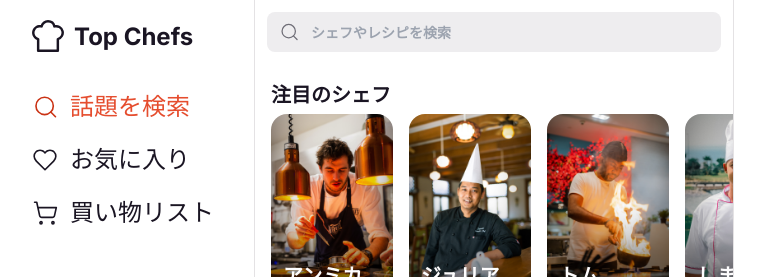
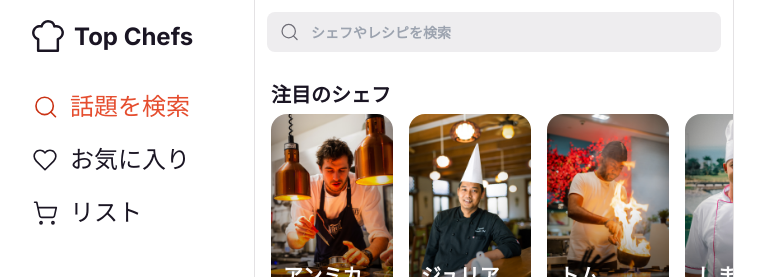
Before and after one commit to qin-team-recipe/01-frontend, a Next.js app: page / in a window 1280 px wide. Shown: the top 277 px of the page, without its empty margins (267-1032 px from the left). Built offline with nearby package versions, Linux system fonts and the light colour scheme.

Commit message:
sideコンポーネント作成途中

```diff
--- a/src/app/layout.module.scss
+++ b/src/app/layout.module.scss
@@ -38,11 +38,13 @@ $layout-gap: 20px;
   }
 }
 
+// TODO:　CSS調整
 .layout-side {
   position: fixed;
   bottom: 0;
   left: 0;
   z-index: 999;
+  display: none;
   width: 100%;
   background-color: #fff;
   filter: drop-shadow(0px -2px 4px rgba(0, 0, 0, 0.12));
--- a/src/app/layout.tsx
+++ b/src/app/layout.tsx
@@ -5,7 +5,7 @@ import { Inter } from "next/font/google";
 import Image from "next/image";
 import Link from "next/link";
 
-import { Footer } from "@/components/Footer";
+import { Side } from "@/components/Side";
 
 import styles from "./layout.module.scss";
 
@@ -28,7 +28,7 @@ export default function RootLayout({
                   Top Chefs
                 </Link>
               </h1>
-              <Footer />
+              <Side />
             </div>
           </div>
           <div className={styles["layout-page"]}>{children}</div>
--- /dev/null
+++ b/src/components/Side/Side.module.scss
@@ -0,0 +1,47 @@
+@import "@/styles/mixin";
+
+.site-list {
+  display: flex;
+  flex-direction: column;
+  gap: 24px;
+}
+
+%site-link {
+  display: flex;
+  flex-direction: row;
+  gap: 12px;
+  align-items: center;
+  font-size: 24px;
+  line-height: 29px;
+  color: #1a1523;
+
+  @include hover-active {
+    opacity: 0.7;
+  }
+}
+
+.site-link {
+  @extend %site-link;
+}
+
+.site-link-active {
+  @extend %site-link;
+  color: #e54d2e;
+}
+
+.site-link-icon {
+  display: block;
+  width: 26px;
+  height: 26px;
+
+  svg {
+    display: block;
+    width: 100%;
+    height: 100%;
+    stroke: #1a1523;
+
+    .site-link-active & {
+      stroke: #ca3214;
+    }
+  }
+}
--- /dev/null
+++ b/src/components/Side/Side.tsx
@@ -0,0 +1,65 @@
+"use client";
+
+import Link from "next/link";
+import { usePathname } from "next/navigation";
+
+import { IconCart, IconHeart, IconSearch } from "../Icon";
+import styles from "./Side.module.scss";
+
+export const Side = () => {
+  const pagePath = usePathname();
+
+  return (
+    <nav>
+      <ul className={styles["site-list"]}>
+        <li>
+          <Link
+            href="/"
+            className={
+              pagePath === "/"
+                ? styles["site-link-active"]
+                : styles["site-link"]
+            }
+          >
+            <span className={styles["site-link-icon"]}>
+              <IconSearch color={pagePath === "/" ? "#CA3214" : "#6F6E77"} />
+            </span>
+            <span className={styles["site-link-text"]}>話題を検索</span>
+          </Link>
+        </li>
+        <li>
+          <Link
+            href="/favorites"
+            className={
+              pagePath === "/favorites"
+                ? styles["site-link-active"]
+                : styles["site-link"]
+            }
+          >
+            <span className={styles["site-link-icon"]}>
+              <IconHeart
+                color={pagePath === "/favorites" ? "#CA3214" : "#6F6E77"}
+              />
+            </span>
+            <span className={styles["site-link-text"]}>お気に入り</span>
+          </Link>
+        </li>
+        <li>
+          <Link
+            href="/list"
+            className={
+              pagePath === "/list"
+                ? styles["site-link-active"]
+                : styles["site-link"]
+            }
+          >
+            <span className={styles["site-link-icon"]}>
+              <IconCart color={pagePath === "/list" ? "#CA3214" : "#6F6E77"} />
+            </span>
+            <span className={styles["site-link-text"]}>リスト</span>
+          </Link>
+        </li>
+      </ul>
+    </nav>
+  );
+};
--- /dev/null
+++ b/src/components/Side/index.tsx
@@ -0,0 +1 @@
+export { Side } from "./Side";
```
